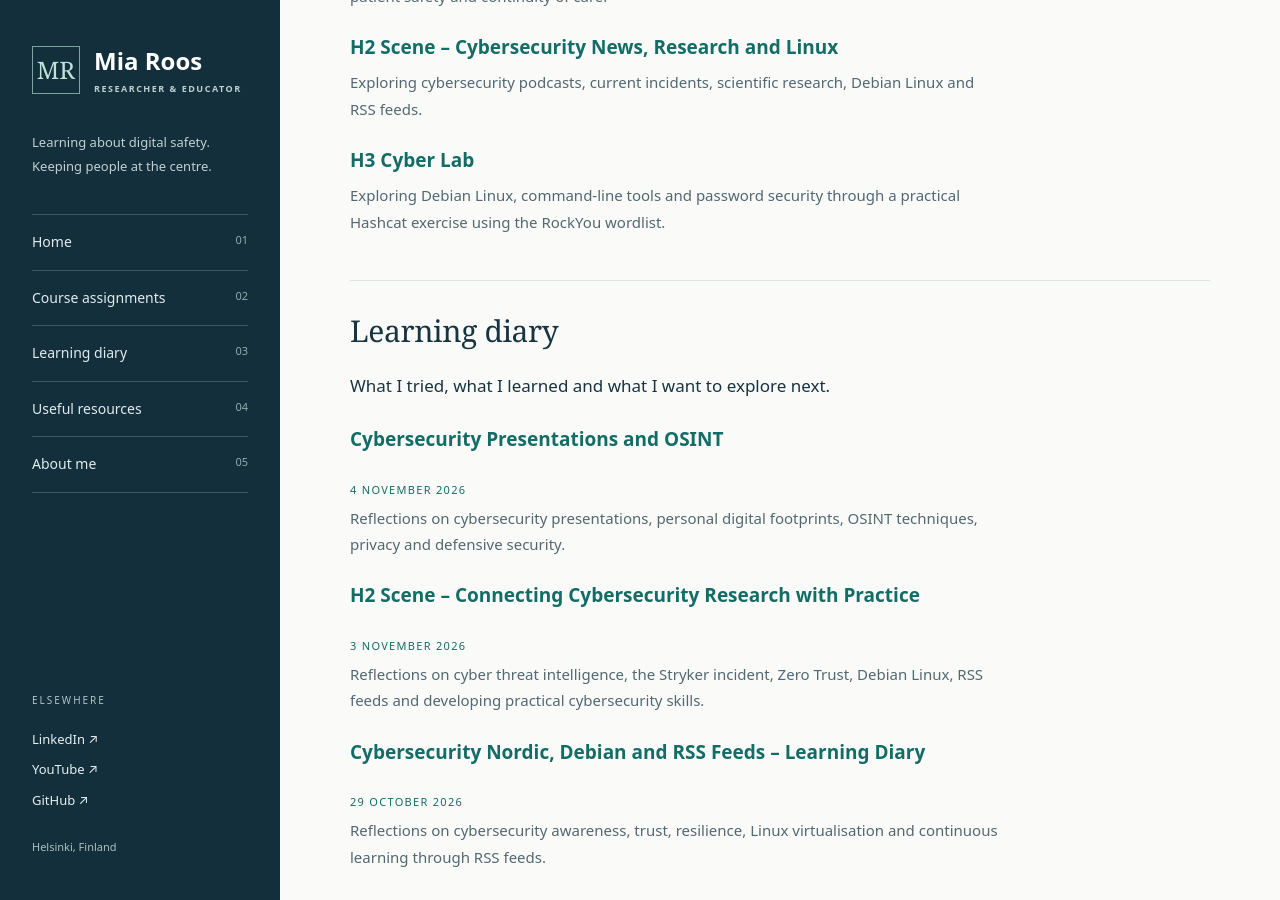
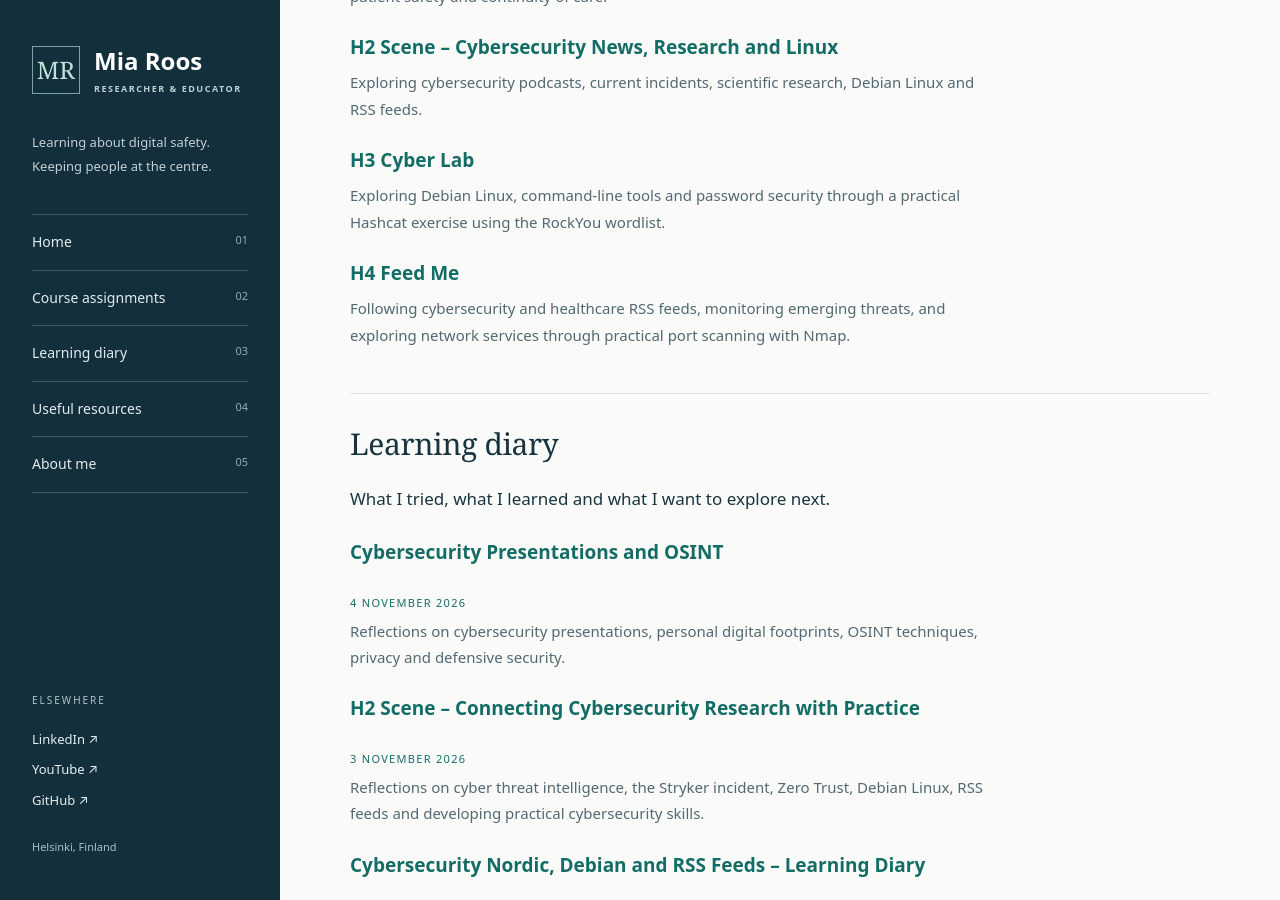
Before and after one commit to mia-roos/Cyber-Security-Studies, a Jekyll site: the page built from index.md, in a window 1280 px wide and 900 px high, scrolled down 831 px. Built offline with Jekyll 4.4.1, drawn with Linux system fonts in a browser that asks for light colours.

Commit message:
Update index.md

```diff
--- a/index.md
+++ b/index.md
@@ -28,6 +28,10 @@ title: Cybersecurity Learning Portfolio
 ### [H3 Cyber Lab]({{ '/h3.html' | relative_url }})
 
 <p class="entry-description">Exploring Debian Linux, command-line tools and password security through a practical Hashcat exercise using the RockYou wordlist.</p>
+
+### [H4 Feed Me]({{ '/h4.html' | relative_url }})
+
+<p class="entry-description">Following cybersecurity and healthcare RSS feeds, monitoring emerging threats, and exploring network services through practical port scanning with Nmap.</p>
 
 ## Learning diary
 
```
